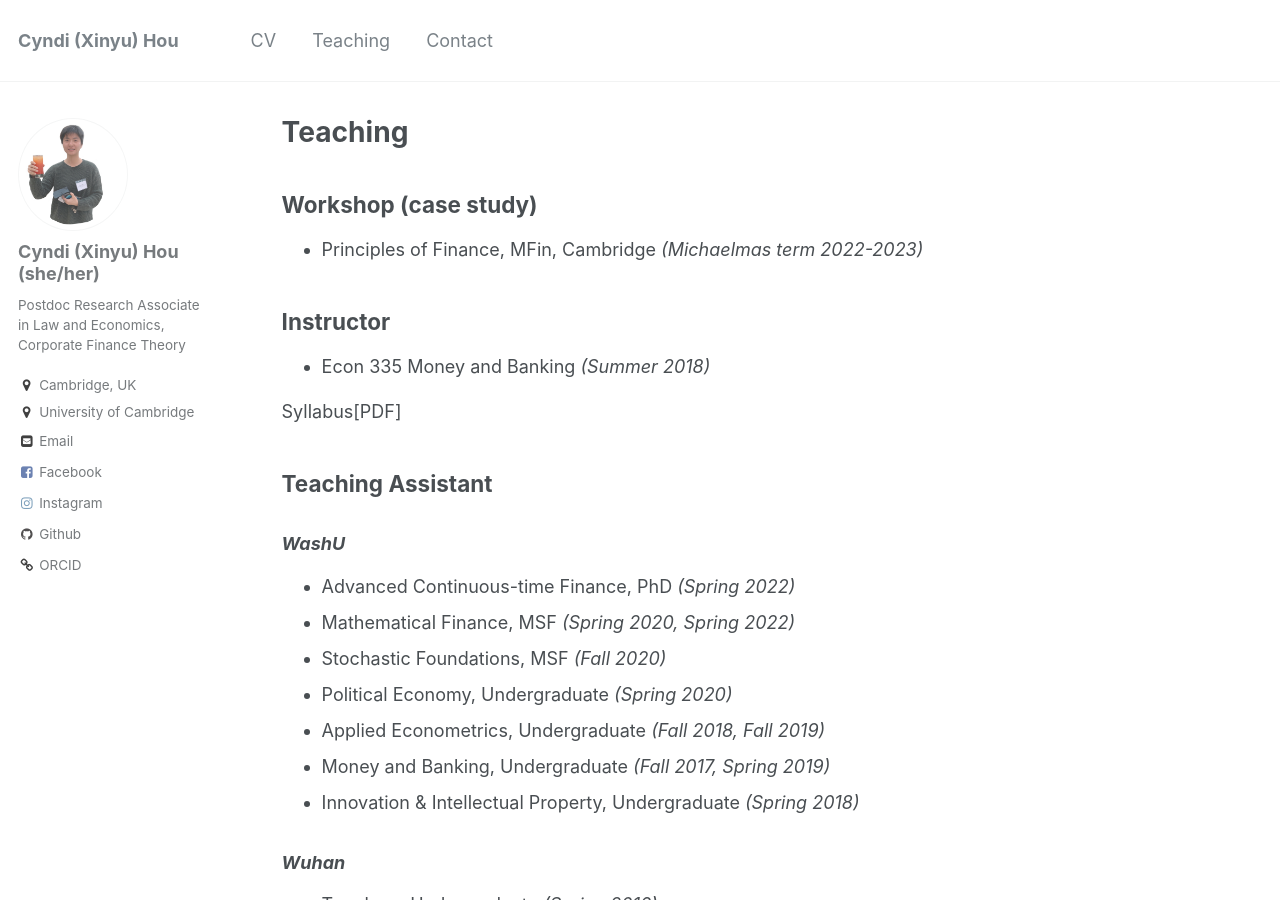
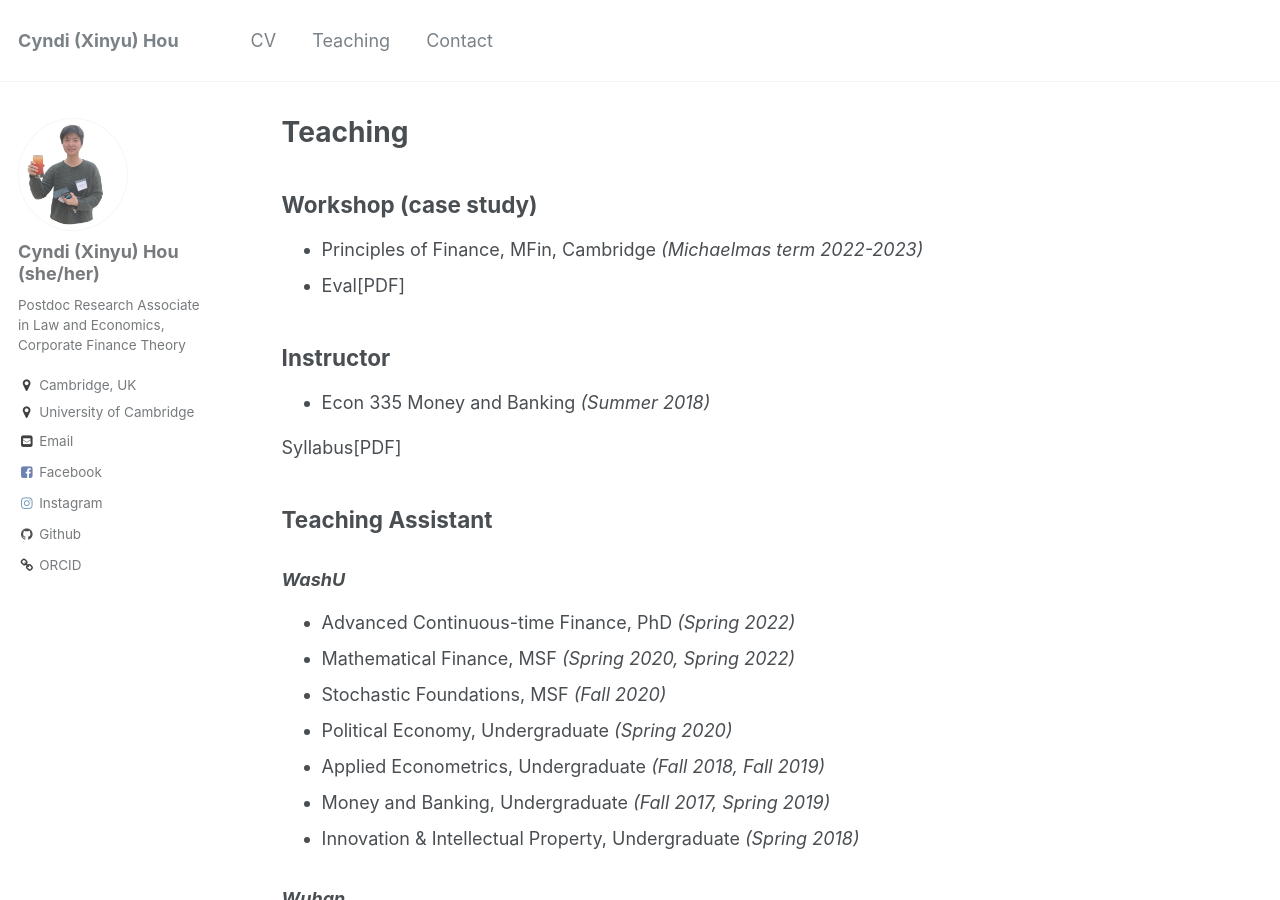
Before and after one commit to xinyuhou94/xinyuhou94.github.io, a Jekyll site: the page built from _pages/teaching.md, in a window 1280 px wide and 900 px high. Built offline with Jekyll 4.4.1, drawn with Linux system fonts in a browser that asks for light colours.

Commit message:
Update teaching.md

```diff
--- a/_pages/teaching.md
+++ b/_pages/teaching.md
@@ -6,6 +6,9 @@ author_profile: true
 ---
 ## Workshop (case study)
 * Principles of Finance, MFin, Cambridge _(Michaelmas term 2022-2023)_
+* [Eval[PDF]](http://xinyuhou94.github.io/files/MFIN9 Principles of Finance 2022-23 - Class feedback - Lecturer and TA.pdf)
+<!-- <embed src="http://xinyuhou94.github.io/files/MFIN9 Principles of Finance 2022-23 - Class feedback - Lecturer and TA.pdf" width="650" height="1800" type='application/pdf'> -->
+
 
 ## Instructor
 * Econ 335 Money and Banking _(Summer 2018)_
```
